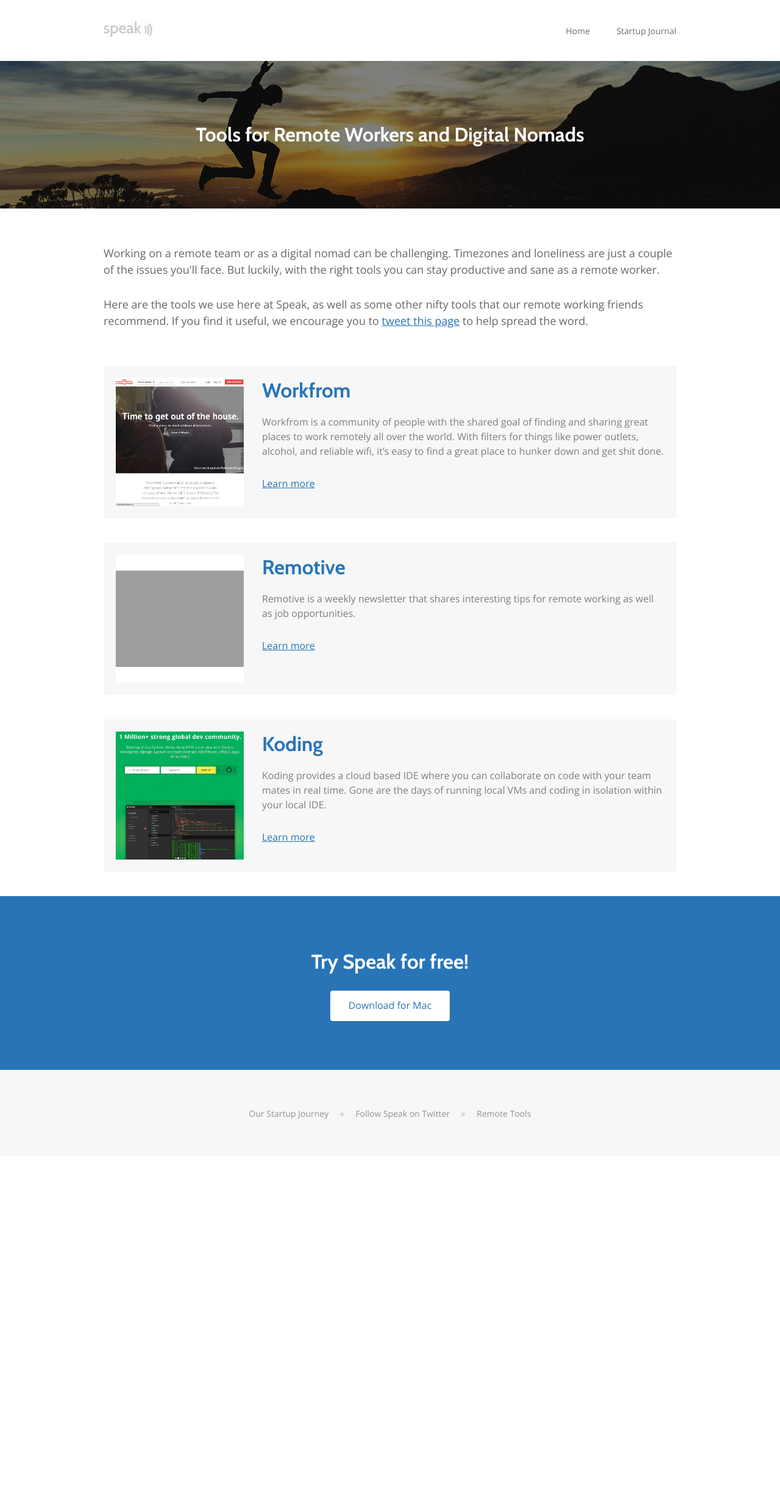
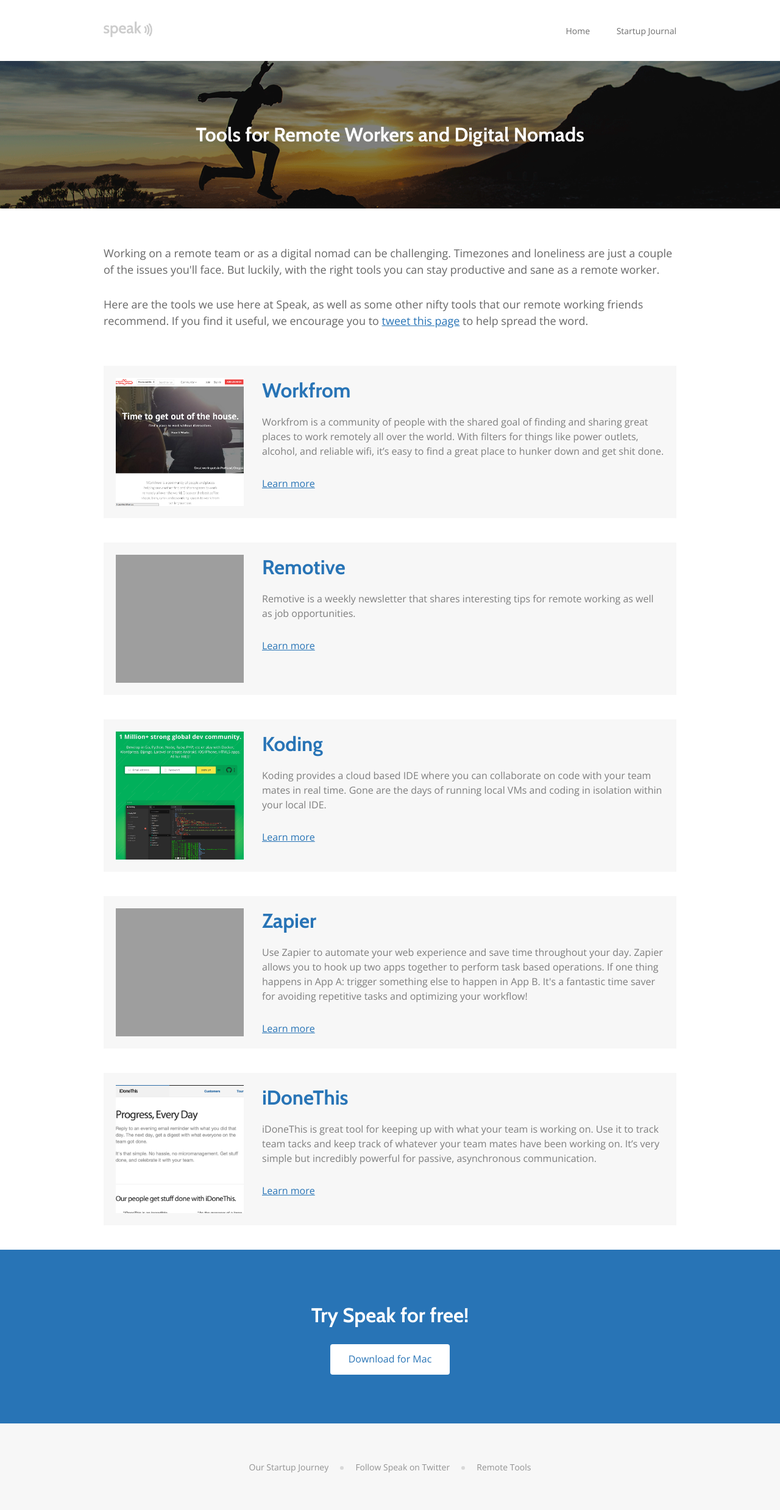
Before and after one commit to speak/website, a Jekyll site: the page built from tools-for-remote-workers-digital-nomads/index.html, in a window 1280 px wide. Shown: the whole page at 61% size. Built offline with Jekyll 4.4.1, drawn with Linux system fonts in a browser that asks for light colours; nearby versions of some CDN libraries; before the commit the page ends 1897 px from its top, so only the background shows below that; grey boxes are pictures that could not be loaded.

Commit message:
add more companies to tools page

```diff
--- a/css/page.scss
+++ b/css/page.scss
@@ -24,7 +24,7 @@
   }
 
   .tools {
-    .img {
+    img {
       width: 210px;
       height: 210px;
       background: #fff;
@@ -55,10 +55,6 @@
       margin-bottom: 40px;
       min-height: 250px;
     }
-
-    .workfrom .img { background-image: url('/images/workfrom.png'); }
-    .remotive .img { background-image: url('/images/remotive.png'); }
-    .koding .img { background-image: url('/images/koding.png'); }
   }
 }
 
@@ -121,7 +117,7 @@
   .page .tools {
     text-align: center;
 
-    .img {
+    img {
       float: none;
       margin: 0px auto;
       margin-bottom: 30px;
--- a/tools-for-remote-workers-digital-nomads/index.html
+++ b/tools-for-remote-workers-digital-nomads/index.html
@@ -11,35 +11,51 @@
         But luckily, with the right tools you can stay productive and sane as a remote worker.
       </p>
       <p>
-        Here are the tools we use here at Speak, as well as some other nifty tools that our remote working friends recommend. If you find it useful, we encourage you to <a href="http://twitter.com/home?status=Check out these must-have tools for remote workers and digital nomads via @speak http://speak.io/tools-for-remote-workers-digital-nomads/">tweet this page</a> to help spread the word.
+        Here are the tools we use here at Speak, as well as some other nifty tools that our remote working friends recommend. If you find it useful, we encourage you to <a href="http://twitter.com/home?status=Check out these must-have tools for remote workers and digital nomads via @speak_io http://speak.io/tools-for-remote-workers-digital-nomads/">tweet this page</a> to help spread the word.
       </p>
     </div>
 
     <ul class="tools">
-      <li class="workfrom">
-        <div class="img"></div>
+      <li>
+        <img src="/images/workfrom.png" />
         <h2><a href="http://workfrom.co">Workfrom</a></h2>
         <p>
           Workfrom is a community of people with the shared goal of finding and sharing great places to work remotely all over the world. With filters for things like power outlets, alcohol, and reliable wifi, it’s easy to find a great place to hunker down and get shit done.
         </p>
         <a href="http://workfrom.co">Learn more</a>
       </li>
-      <li class="remotive">
-        <div class="img"></div>
+      <li>
+        <img src="/images/remotive.png" />
         <h2><a href="http://remotive.io">Remotive</a></h2>
         <p>
           Remotive is a weekly newsletter that shares interesting tips for remote working as well as job opportunities.
         </p>
         <a href="http://remotive.co">Learn more</a>
       </li>
-      <li class="koding">
-        <div class="img"></div>
+      <li>
+        <img src="/images/koding.png" />
         <h2><a href="https://koding.com/">Koding</a></h2>
         <p>
           Koding provides a cloud based IDE where you can collaborate on code with your team mates in real time. Gone are the days of running local VMs and coding in isolation within your local IDE.
         </p>
         <a href="https://koding.com/">Learn more</a>
       </li>
+      <li>
+        <img src="/images/zapier.png" />
+        <h2><a href="https://zapier.com/">Zapier</a></h2>
+        <p>
+          Use Zapier to automate your web experience and save time throughout your day. Zapier allows you to hook up two apps together to perform task based operations. If one thing happens in App A: trigger something else to happen in App B. It's a fantastic time saver for avoiding repetitive tasks and optimizing your workflow!
+        </p>
+        <a href="https://zapier.com/">Learn more</a>
+      </li>
+      <li>
+        <img src="/images/idonethis.png" />
+        <h2><a href="https://idonethis.com/">iDoneThis</a></h2>
+        <p>
+         iDoneThis is great tool for keeping up with what your team is working on. Use it to track team tacks and keep track of whatever your team mates have been working on. It’s very simple but incredibly powerful for passive, asynchronous communication.
+        </p>
+        <a href="https://idonethis.com/">Learn more</a>
+      </li>
     </ul>
   </div>
 </div>
```
Also changed, not shown: images/idonethis.png (added), 1 other file.
